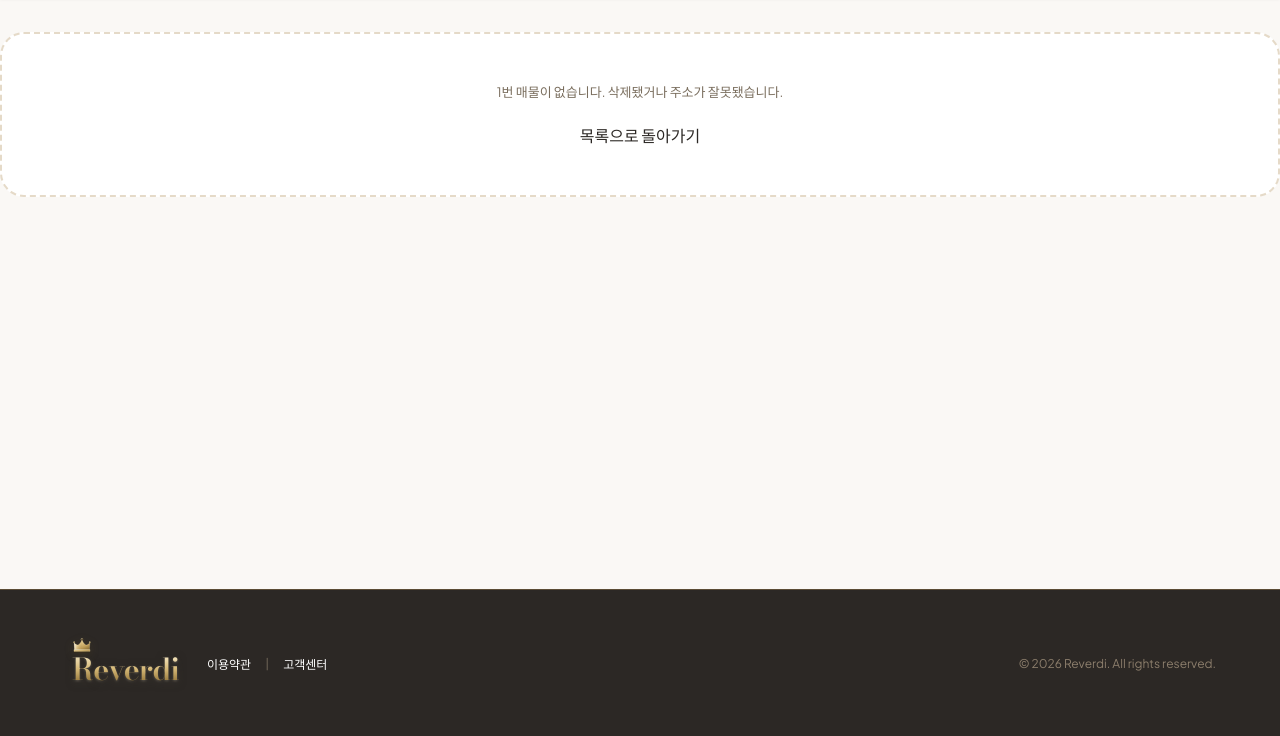
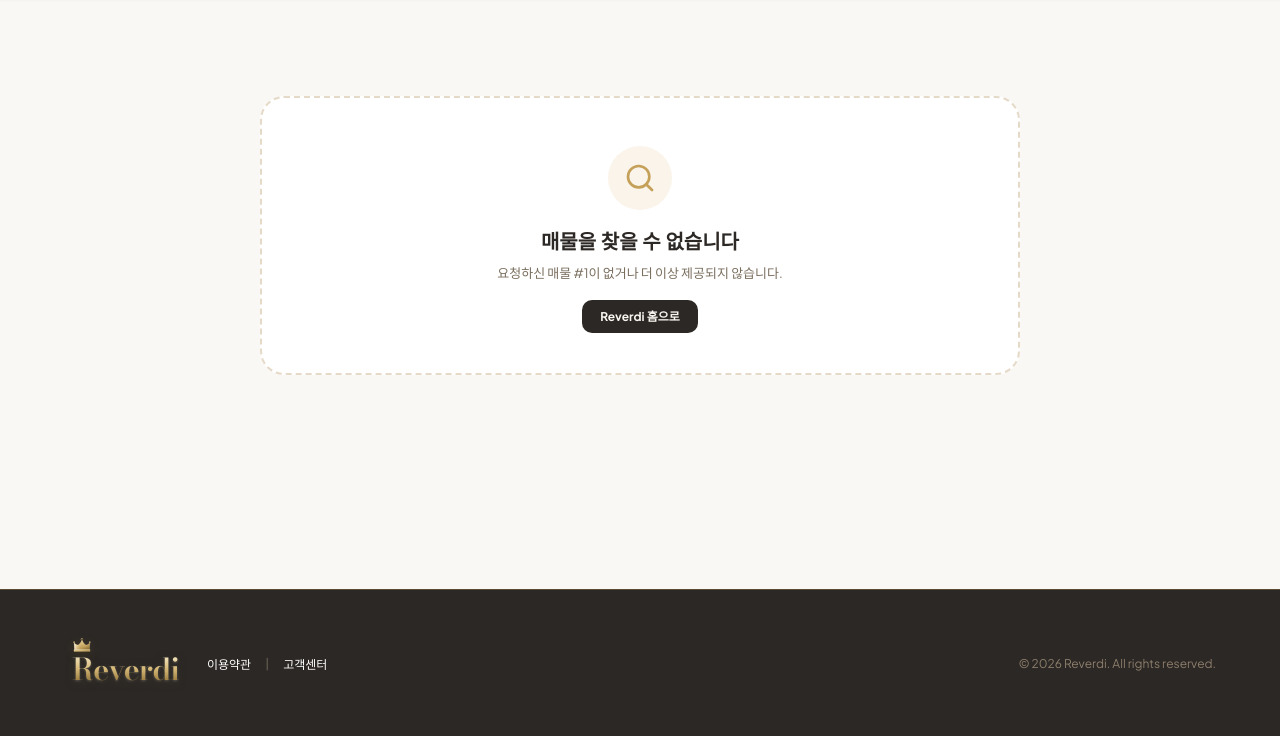
Before and after one commit to epqlffltm/CloudeDX, a FastAPI app: template app/templates/not_found.html in a window 1280 px wide. Shown: the part 65-801 px from the top of the page. Run offline with FastAPI, Linux system fonts and the light colour scheme; the template is opened without the code that fills it: most values are stand-ins (such as "Sample title", 1, 10 or a date in 2020); parts of the project's set-up code (start-up, migrations or seed data) failed here and were passed over.

Commit message:
design: restyle not-found page for Reverdi V4

```diff
--- a/app/templates/not_found.html
+++ b/app/templates/not_found.html
@@ -1,17 +1,14 @@
-{# app/templates/not_found.html #}
-{#
-  존재하지 않는 매물 id로 들어왔을 때의 화면.
-  JSON API(/crawled-items/{id})는 같은 상황에서 404 JSON을 반환한다.
-#}
 {% extends "base.html" %}
-
-{% block title %}매물을 찾을 수 없습니다 · 중고 명품 가방 수집{% endblock %}
-
-{% block standfirst %}404{% endblock %}
-
+{% block title %}매물을 찾을 수 없습니다 · Reverdi{% endblock %}
 {% block content %}
-  <div class="empty">
-    <p>{{ item_id }}번 매물이 없습니다. 삭제됐거나 주소가 잘못됐습니다.</p>
-    <a class="btn btn-quiet" href="/board">목록으로 돌아가기</a>
+<main class="container detail-wrap">
+  <div class="empty" style="max-width:760px;margin:64px auto;">
+    <div class="empty-icon">
+      <svg viewBox="0 0 24 24" fill="none" stroke="currentColor" stroke-width="2" stroke-linecap="round" stroke-linejoin="round" aria-hidden="true"><circle cx="11" cy="11" r="8"/><path d="m21 21-4.35-4.35"/></svg>
+    </div>
+    <h2>매물을 찾을 수 없습니다</h2>
+    <p>요청하신 매물 #{{ item_id }}이 없거나 더 이상 제공되지 않습니다.</p>
+    <a class="filter-submit" href="/board">Reverdi 홈으로</a>
   </div>
+</main>
 {% endblock %}
```
